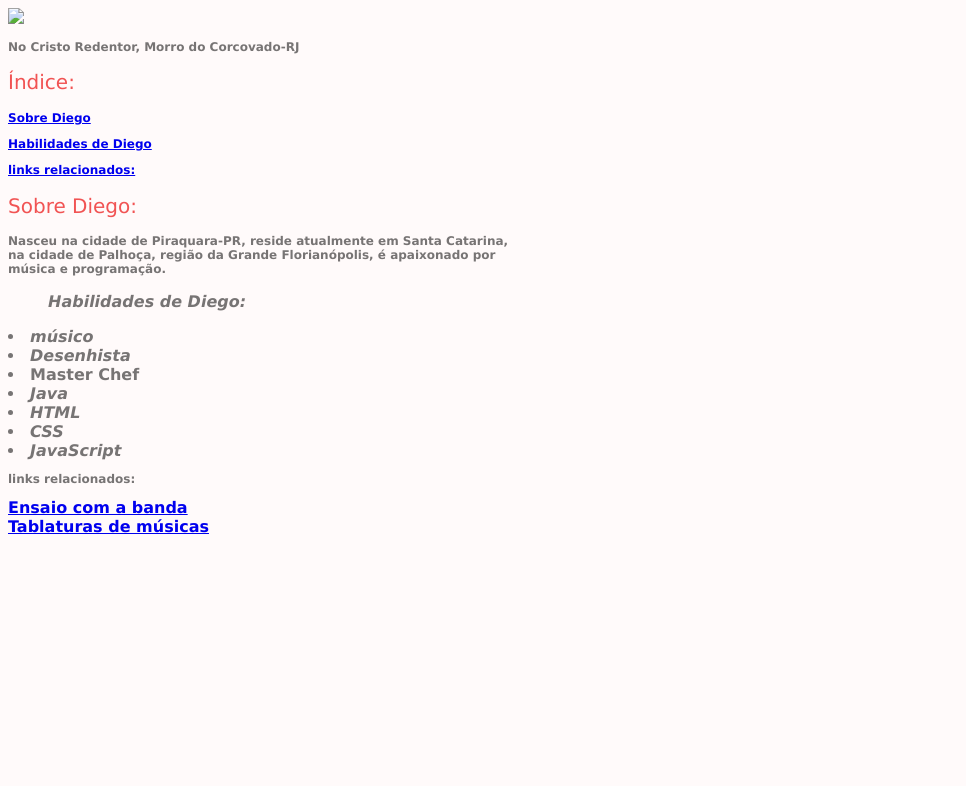
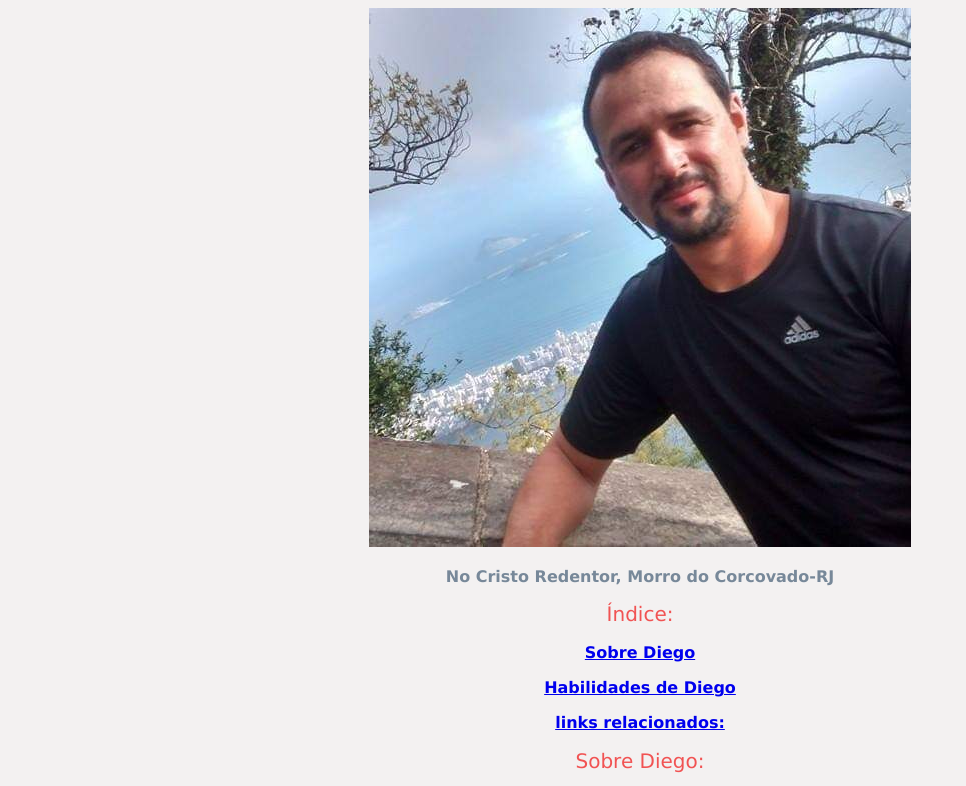
Before and after one commit to DiegoCS777/DiegoCS777.github.io, a plain HTML site: page Portifolio/index.html in a window 1280 px wide. Shown: the part 79-865 px from the top of the page, without its empty margins (0-966 px from the left). Before the commit the page ends 800 px from the top, so only its background shows below. Drawn offline with Linux system fonts and the light colour scheme.

Commit message:
adiciona estilização de paragrafos,listas,fontes

```diff
--- a/Portifolio/index.html
+++ b/Portifolio/index.html
@@ -6,39 +6,57 @@
     <style>
 
         body{
+            background-color: rgb(243, 241, 241);
             font-family:Verdana, Geneva, Tahoma, sans-serif;
             color: rgb(119, 116, 116);
-            font-size: 16px;
             font-weight: 600;
             font-style:initial;
-            background-color: snow;
+            text-align:center;
         }
         h1{
-            font-family: Verdana, Geneva, Tahoma, sans-serif;
+
             color: rgb(241, 83, 83);
             font-size: 35px;
             font-weight: 500;
             font-style: initial;
+            text-align: center;
+
 
         }
         h2{
-            font-family: Verdana, Geneva, Tahoma, sans-serif;
+
             color: rgb(241, 83, 83);
             font-size: 20px;
             font-weight: 400;
             font-style: initial;
+            text-align: center;
         }
         p{
-            font-size: 12px;
+            color: lightslategray;
+            font-size: 16px;
+            font-weight: 600;
+            text-align:center;
+
         }
+        li{
+            font-size: 16;
+            font-weight: 600;
+            font-style: italic;
+            text-align: center;
+        }
+        ul{
+            text-align: center;
+            font-style: italic;
+            font-weight: 700;
 
+        }
 
 
     </style>
   </head>
         <body>
            <h1>Diego Correia da Silva</h1>
-           <img src="diego correia.jpg">
+           <img src="imagens/diego correia.jpg">
            <p> No Cristo Redentor, Morro do Corcovado-RJ</p>
 
         <h2>Índice:</h2>
@@ -48,12 +66,12 @@
 
 
            <h2 id="Sobre Diego">Sobre Diego:</h2>
-            <p>Nasceu na cidade de Piraquara-PR, reside atualmente em Santa Catarina,<br>
+            <p><strong>Nasceu na cidade de Piraquara-PR, reside atualmente em Santa Catarina,<br>
                na cidade de Palhoça, região da Grande Florianópolis, é apaixonado por<br>
-               música e programação.</p>
+               música e programação.</strong></p>
 
            <ul id="#Habilidades de Diego"><em> Habilidades de Diego:</em></ul>
-                 <li><em>músico</em></li>
+                 <li><em>Músico</em></li>
                  <li><em>Desenhista</em></li>
                  <li><em></em>Master Chef</em></li>
                  <li><em>Java</em></li>
@@ -63,7 +81,7 @@
 
 
            <p id="links relacionados:">links relacionados:</p>
-            <a href="Ensaio com a banda.jpg">Ensaio com a banda</a><br>
+            <a href="imagens/Ensaio com a banda.jpg">Ensaio com a banda</a><br>
             <a href="https://www.songsterr.com/" target="_blank">Tablaturas de músicas</a>
 
 
```
